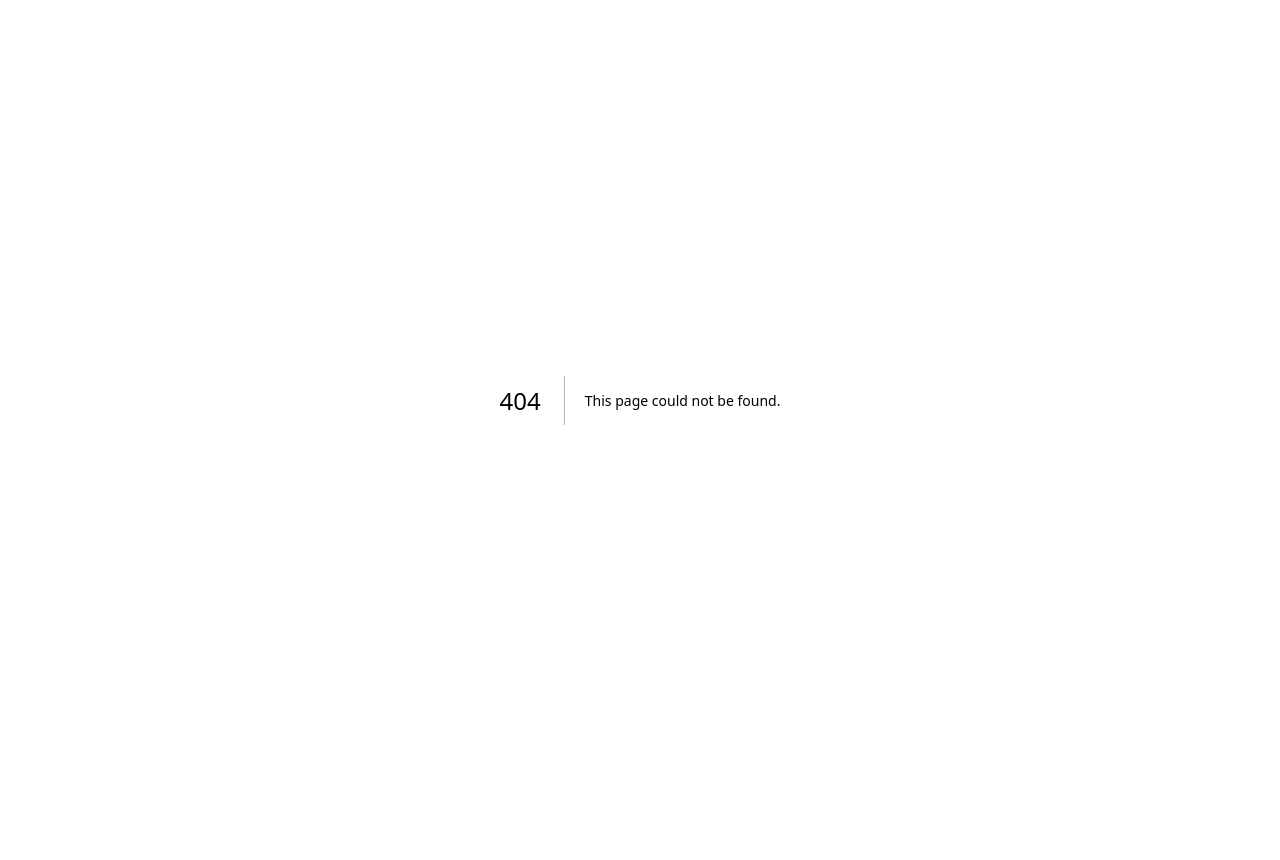
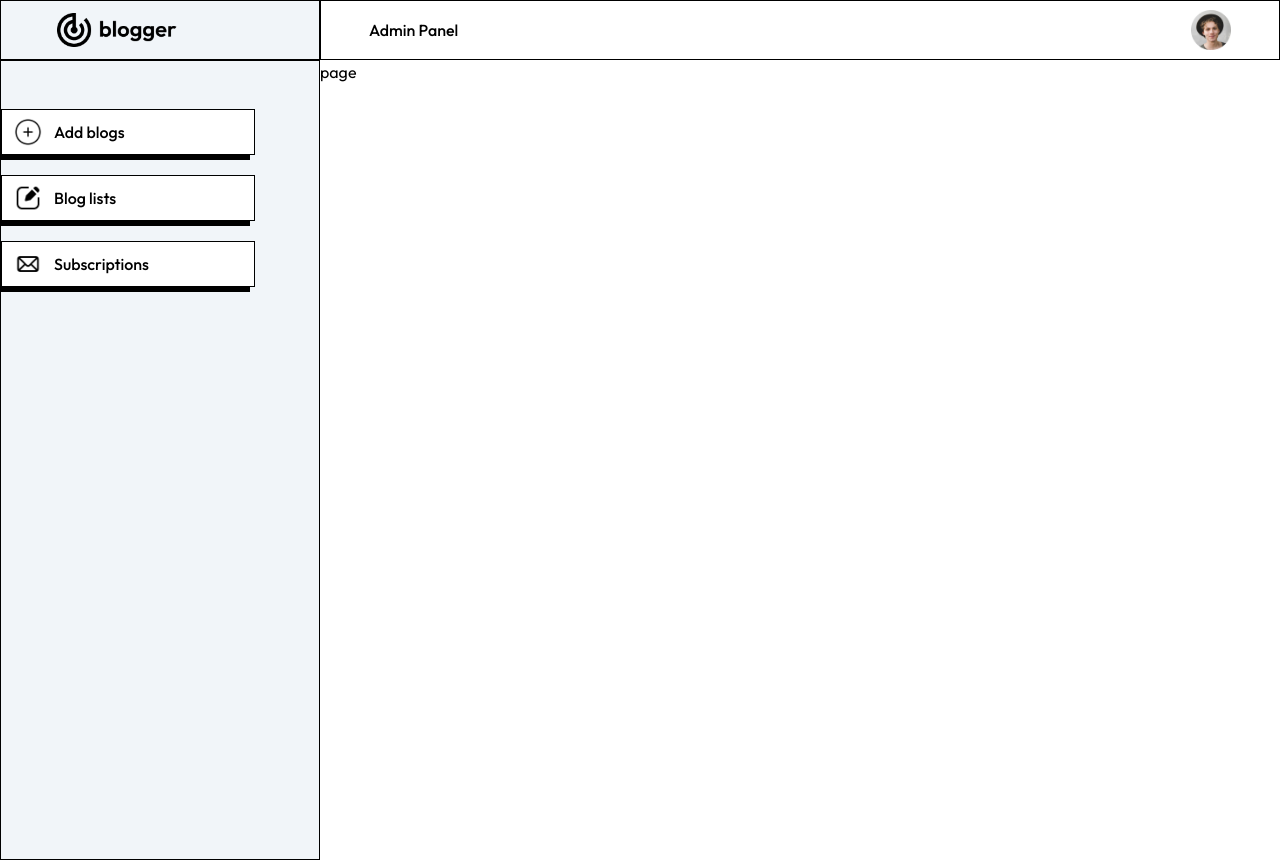
Before and after one commit to TamimAhmedCD/blog-app, a Next.js app: page /admin/addProduct in a window 1280 px wide. Before the commit this address had no page. Before the commit the page ends 800 px from the top, so only its background shows below. Built offline with nearby package versions, Linux system fonts and the light colour scheme.

Commit message:
sidebar design done

```diff
--- /dev/null
+++ b/app/admin/addProduct/page.jsx
@@ -0,0 +1,8 @@
+'use client'
+import React from 'react'
+
+export default function page() {
+  return (
+    <div>page</div>
+  )
+}
--- /dev/null
+++ b/app/admin/blogList/page.jsx
@@ -0,0 +1,8 @@
+'use client'
+import React from 'react'
+
+export default function page() {
+  return (
+    <div>page</div>
+  )
+}
--- /dev/null
+++ b/app/admin/layout.jsx
@@ -0,0 +1,18 @@
+import { assets } from "@/Assets/assets";
+import { Sidebar } from "@/components/AdminComponents/Sidebar";
+import Image from "next/image";
+
+export default function Layout({ children }) {
+    return (
+        <><div className="flex ">
+            <Sidebar />
+            <div className="flex flex-col w-full">
+                <div className="flex items-center justify-between w-full py-3 max-h-[60px] px-12 border border-b border-black">
+                    <h3 className="font-medium">Admin Panel</h3>
+                    <Image src={assets.profile_icon} width={40} alt=""  />
+                </div>
+                {children}
+            </div>
+        </div></>
+    )
+}
--- /dev/null
+++ b/app/admin/page.jsx
@@ -0,0 +1,7 @@
+import React from 'react'
+
+export default function page() {
+  return (
+    <div></div>
+  )
+}
--- /dev/null
+++ b/app/admin/subscriptions/page.jsx
@@ -0,0 +1,8 @@
+'use client'
+import React from 'react'
+
+export default function page() {
+    return (
+        <div>page</div>
+    )
+}
--- /dev/null
+++ b/components/AdminComponents/Sidebar.jsx
@@ -0,0 +1,30 @@
+import { assets } from '@/Assets/assets'
+import Image from 'next/image'
+import Link from 'next/link'
+import React from 'react'
+
+export const Sidebar = () => {
+    return (
+        <div className='flex flex-col bg-slate-100'>
+            <div className='px-2 sm:pl-14 py-3 border border-black'>
+                <Image src={assets.logo} width={120} alt='' />
+            </div>
+            <div className='w-28 sm:w-80 h-[100vh] relative py-12 border border-black'>
+                <div className='w-[50%] sm:w-[80%] absolute ring-0'>
+                    <Link href='/admin/addProduct' className='flex items-center border border-black gap-3 font-medium px-3 py-2 bg-white shadow-[-5px_5px_0px_#000000]'>
+                        <Image src={assets.add_icon} alt='' width={28} />
+                        <p>Add blogs</p>
+                    </Link>
+                    <Link href="/admin/blogList" className='mt-5 flex items-center border border-black gap-3 font-medium px-3 py-2 bg-white shadow-[-5px_5px_0px_#000000]'>
+                        <Image src={assets.blog_icon} alt='' width={28} />
+                        <p>Blog lists</p>
+                    </Link>
+                    <Link href="/admin/subscriptions" className='mt-5 flex items-center border border-black gap-3 font-medium px-3 py-2 bg-white shadow-[-5px_5px_0px_#000000]'>
+                        <Image src={assets.email_icon} alt='' width={28} />
+                        <p>Subscriptions</p>
+                    </Link>
+                </div>
+            </div>
+        </div>
+    )
+}
```
